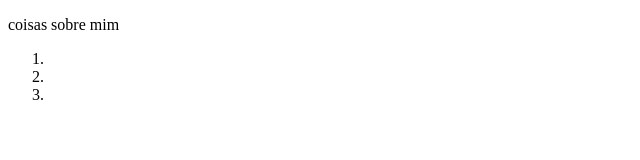
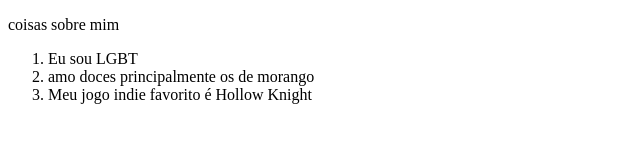
Before and after one commit to Paulo-dev-developer/prova-git-github, a plain HTML site: page sobre.html in a window 1280 px wide. Shown: the whole page, without its empty margins (0-640 px from the left). Drawn offline with Linux system fonts and the light colour scheme.

Commit message:
adicionei uma lista no index.html

```diff
--- a/sobre.html
+++ b/sobre.html
@@ -8,9 +8,9 @@
 <body>
     <p>coisas sobre mim</p>
     <ol>
-        <li></li>
-        <li></li>
-        <li></li>
+        <li>Eu sou LGBT</li>
+        <li>amo doces principalmente os de morango</li>
+        <li>Meu jogo indie favorito é Hollow Knight</li>
     </ol>
 </body>
 </html>
```
Also changed, not shown: index.html (+5 -0 lines).
